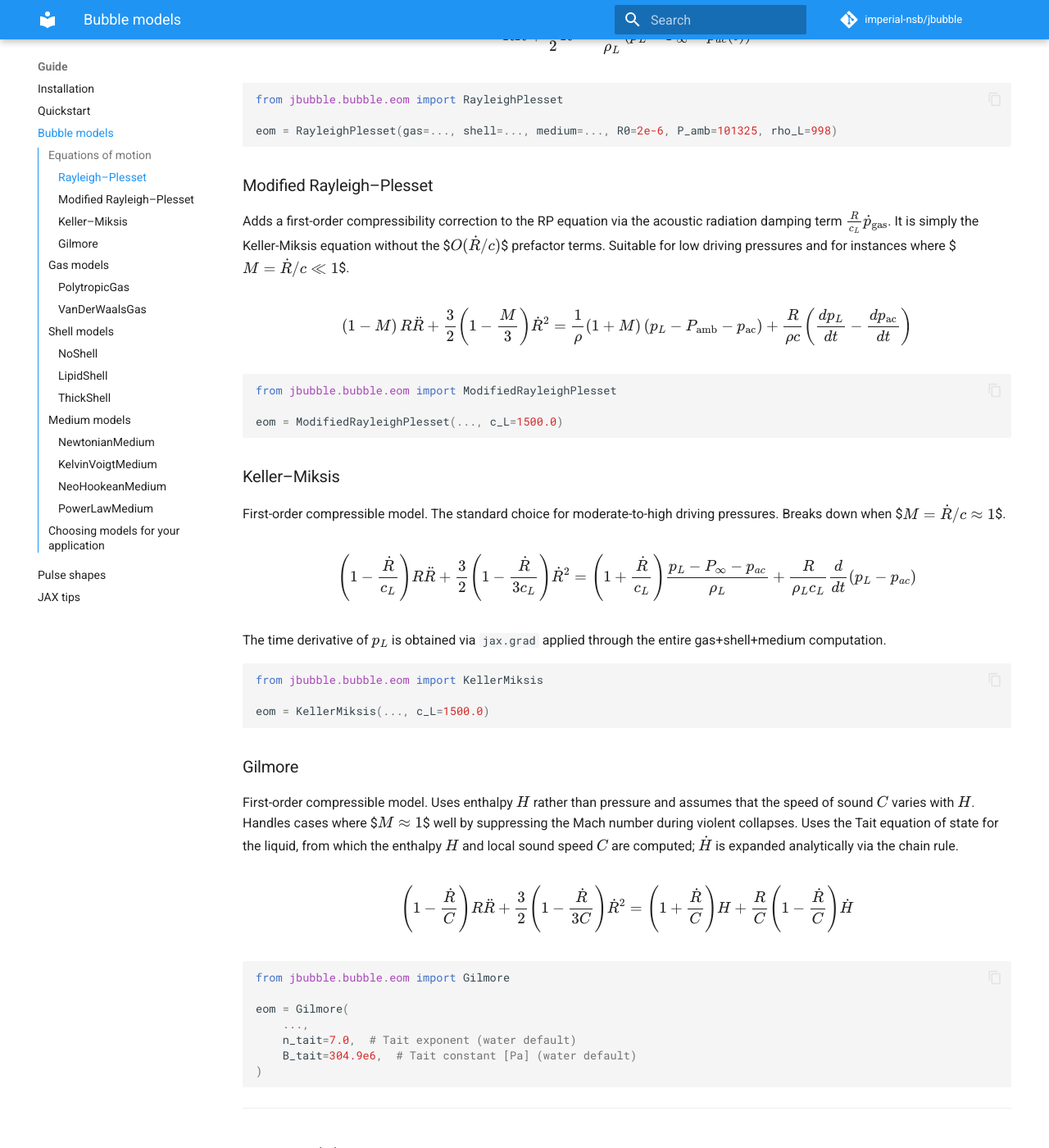
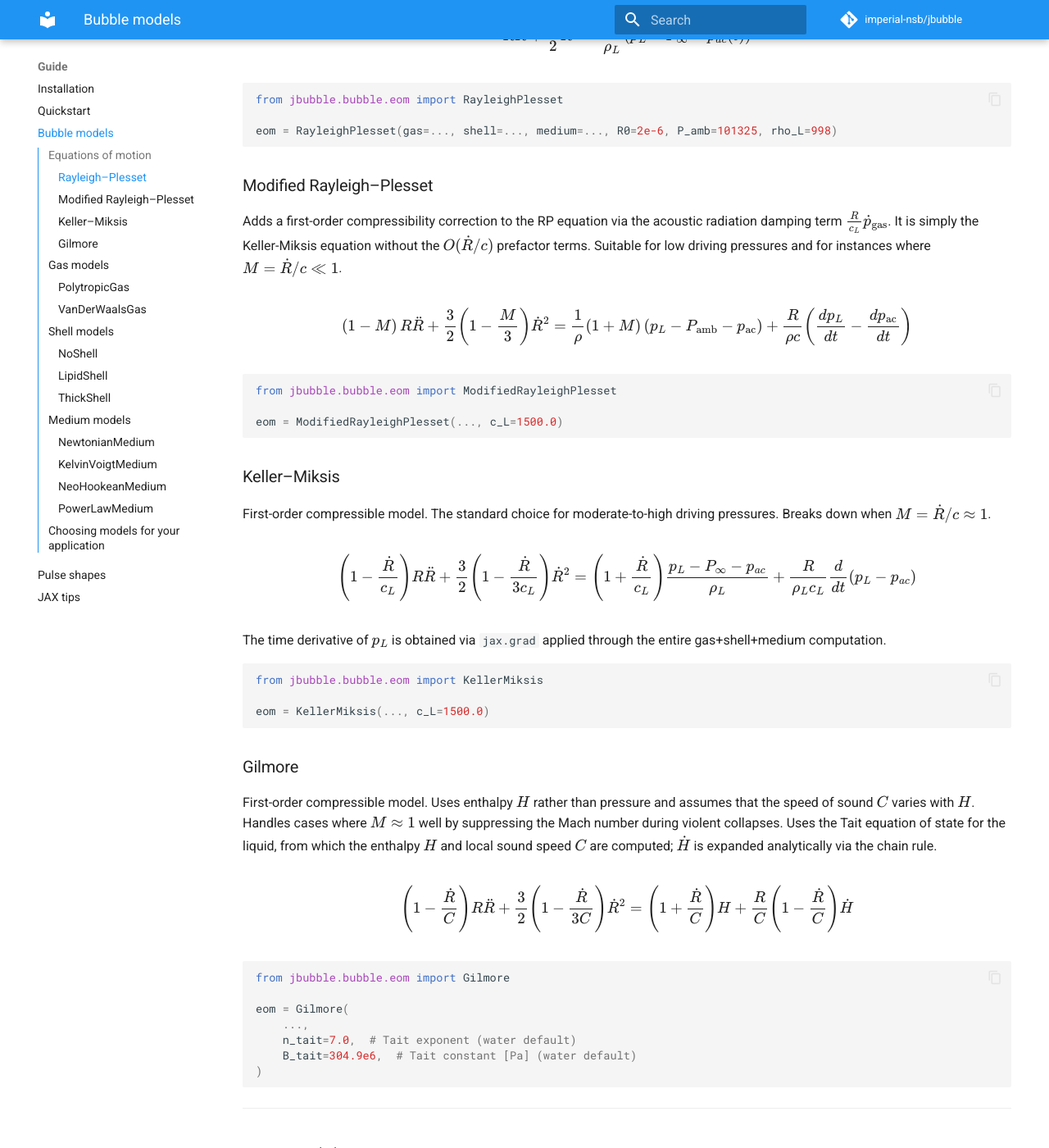
Before and after one commit to imperial-nsb/jbubble, an MkDocs documentation site: the page built from docs/guide/bubble_models.md, in a window 1280 px wide and 1400 px high, scrolled down 1093 px. Shown: the whole window at 82% size. Built offline with MkDocs 1.6.1 and Material for MkDocs 9.7.7, drawn with Linux system fonts in a browser that asks for light colours; comment, search, counter and statistics services are not loaded; some of the changed text lies outside the part shown.

````diff
--- a/docs/guide/bubble_models.md
+++ b/docs/guide/bubble_models.md
@@ -45,7 +45,7 @@ eom = RayleighPlesset(gas=..., shell=..., medium=..., R0=2e-6, P_amb=101325, rho
 
 ### Modified Rayleigh–Plesset
 
-Adds a first-order compressibility correction to the RP equation via the acoustic radiation damping term $\frac{R}{c_L}\dot{p}_\text{gas}$. It is simply the Keller-Miksis equation without the $$O(\dot R/c)$$ prefactor terms. Suitable for low driving pressures and for instances where $$M = \dot R/ c\ll 1$$.
+Adds a first-order compressibility correction to the RP equation via the acoustic radiation damping term $\frac{R}{c_L}\dot{p}_\text{gas}$. It is simply the Keller-Miksis equation without the $O(\dot R/c)$ prefactor terms. Suitable for low driving pressures and for instances where $M = \dot R/c \ll 1$.
 
 
 $$(1 - M)\, R \ddot{R} + \frac{3}{2}\left(1 - \frac{M}{3}\right)\dot{R}^2
@@ -60,7 +60,7 @@ eom = ModifiedRayleighPlesset(..., c_L=1500.0)
 
 ### Keller–Miksis
 
-First-order compressible model. The standard choice for moderate-to-high driving pressures. Breaks down when $$M = \dot R/c \approx 1$$.
+First-order compressible model. The standard choice for moderate-to-high driving pressures. Breaks down when $M = \dot R/c \approx 1$.
 
 $$\left(1 - \frac{\dot{R}}{c_L}\right)R\ddot{R} + \frac{3}{2}\left(1 - \frac{\dot{R}}{3c_L}\right)\dot{R}^2 = \left(1 + \frac{\dot{R}}{c_L}\right)\frac{p_L - P_\infty - p_{ac}}{\rho_L} + \frac{R}{\rho_L c_L}\frac{d}{dt}(p_L - p_{ac})$$
 
@@ -74,7 +74,7 @@ eom = KellerMiksis(..., c_L=1500.0)
 
 ### Gilmore
 
-First-order compressible model. Uses enthalpy $H$ rather than pressure and assumes that the speed of sound $C$ varies with $H$. Handles cases where $$M \approx 1$$ well by suppressing the Mach number during violent collapses. Uses the Tait equation of state for the liquid, from which the enthalpy $H$ and local sound speed $C$ are computed; $\dot{H}$ is expanded analytically via the chain rule.
+First-order compressible model. Uses enthalpy $H$ rather than pressure and assumes that the speed of sound $C$ varies with $H$. Handles cases where $M \approx 1$ well by suppressing the Mach number during violent collapses. Uses the Tait equation of state for the liquid, from which the enthalpy $H$ and local sound speed $C$ are computed; $\dot{H}$ is expanded analytically via the chain rule.
 
 $$
 \left(1 - \frac{\dot{R}}{C}\right) R \ddot{R}
@@ -101,11 +101,11 @@ eom = Gilmore(
 
 The most common gas model. Assumes a polytropic process:
 
-$$p_\text{gas} = P_{\text{gas},0} \left(\frac{R_0}{R}\right)^{3\gamma}$$.
+$$p_\text{gas} = P_{\text{gas},0} \left(\frac{R_0}{R}\right)^{3\gamma}$$
 
 In an isothermal process, heat transfer is fast compared bubble oscillations and $\gamma = 1$ for all gases.
 
-In an adiabatic process, heat transfer is slow compared to bubble oscillations. The adiabatic index for SF6, which is commonly used as the gaseous core of lipid-coated microbubbles, is $$approx 1.095$$.
+In an adiabatic process, heat transfer is slow compared to bubble oscillations. The adiabatic index for SF6, which is commonly used as the gaseous core of lipid-coated microbubbles, is $\approx 1.095$.
 
 
 ```python
@@ -173,6 +173,7 @@ shell = LipidShell(sigma=sigma, kappa_s=2.4e-9)  # kappa_s [N·s/m]
 Church (1995) thick viscoelastic shell. Models polymer-shelled agents (e.g. PLGA). The shell has finite thickness $d_s$ and both elastic ($G_s$) and viscous ($\mu_s$) stiffness:
 
 $$p_\text{elastic} = \frac{4}{3}G_s \frac{d_s}{R_0}\left(1 - \left(\frac{R_0}{R}\right)^3\right)$$
+
 $$p_\text{viscous} = \frac{4\mu_s d_s \dot{R}}{R^2}$$
 
 ```python
@@ -207,8 +208,8 @@ medium = NewtonianMedium(mu=1e-3)  # [Pa·s]
 
 Linear viscoelastic medium (solid or gel). Contributes to the interfacial stresses through
 
-- a viscosity term $$p_\text{viscous} = \frac{4\mu \dot{R}}{R}$$
-- a spring-like elastic restoring term $$p_\text{elastic} = \frac{4G}{3}\left[\left(\frac{R}{R_0}\right)^3 - 1\right]$$
+- a viscosity term $p_\text{viscous} = \frac{4\mu \dot{R}}{R}$
+- a spring-like elastic restoring term $p_\text{elastic} = \frac{4G}{3}\left[\left(\frac{R}{R_0}\right)^3 - 1\right]$
 
 Valid only for small strains ($|R - R_0| \ll R_0$). Prefer `NeoHookeanMedium` for large oscillations.
 
````
